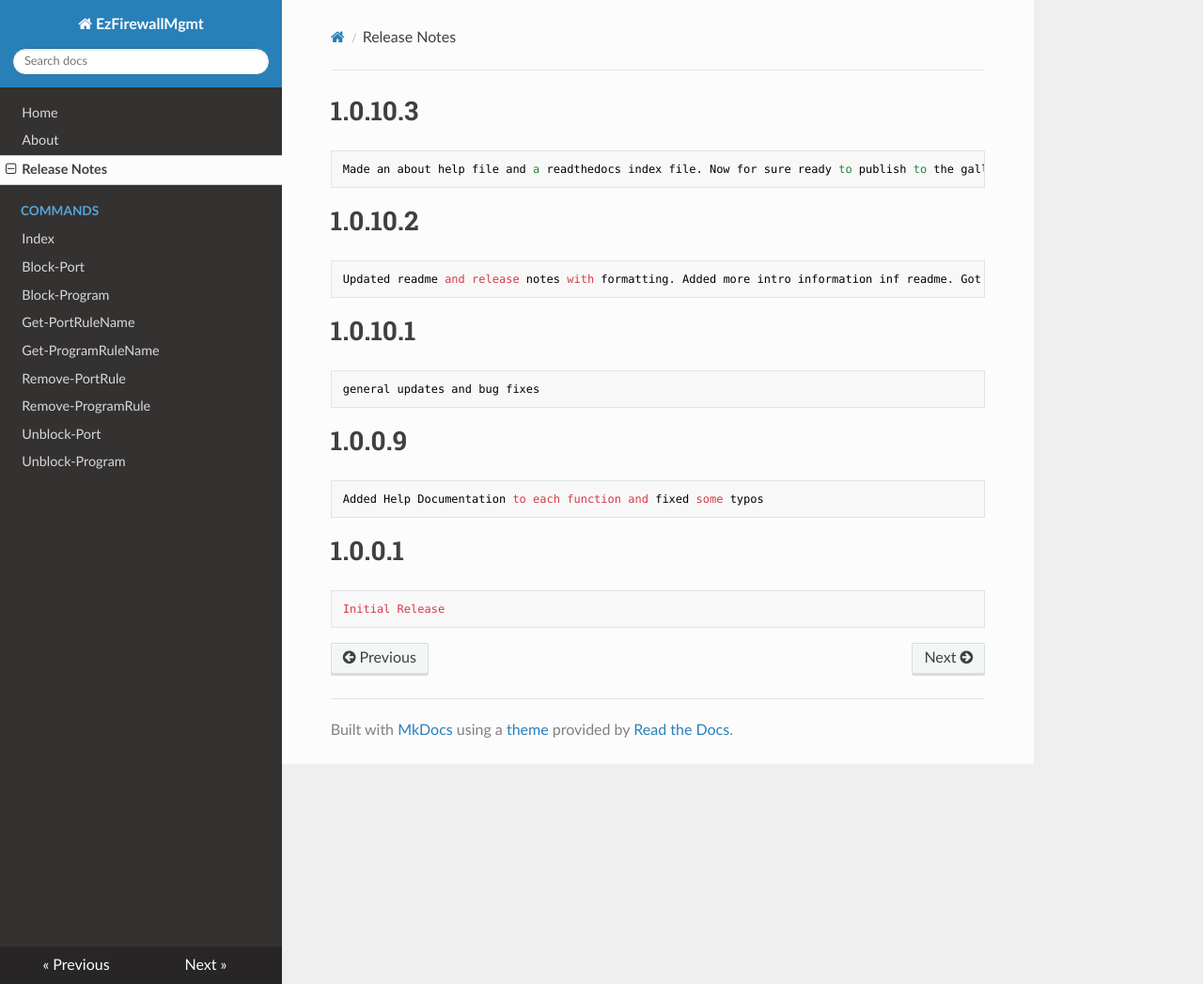
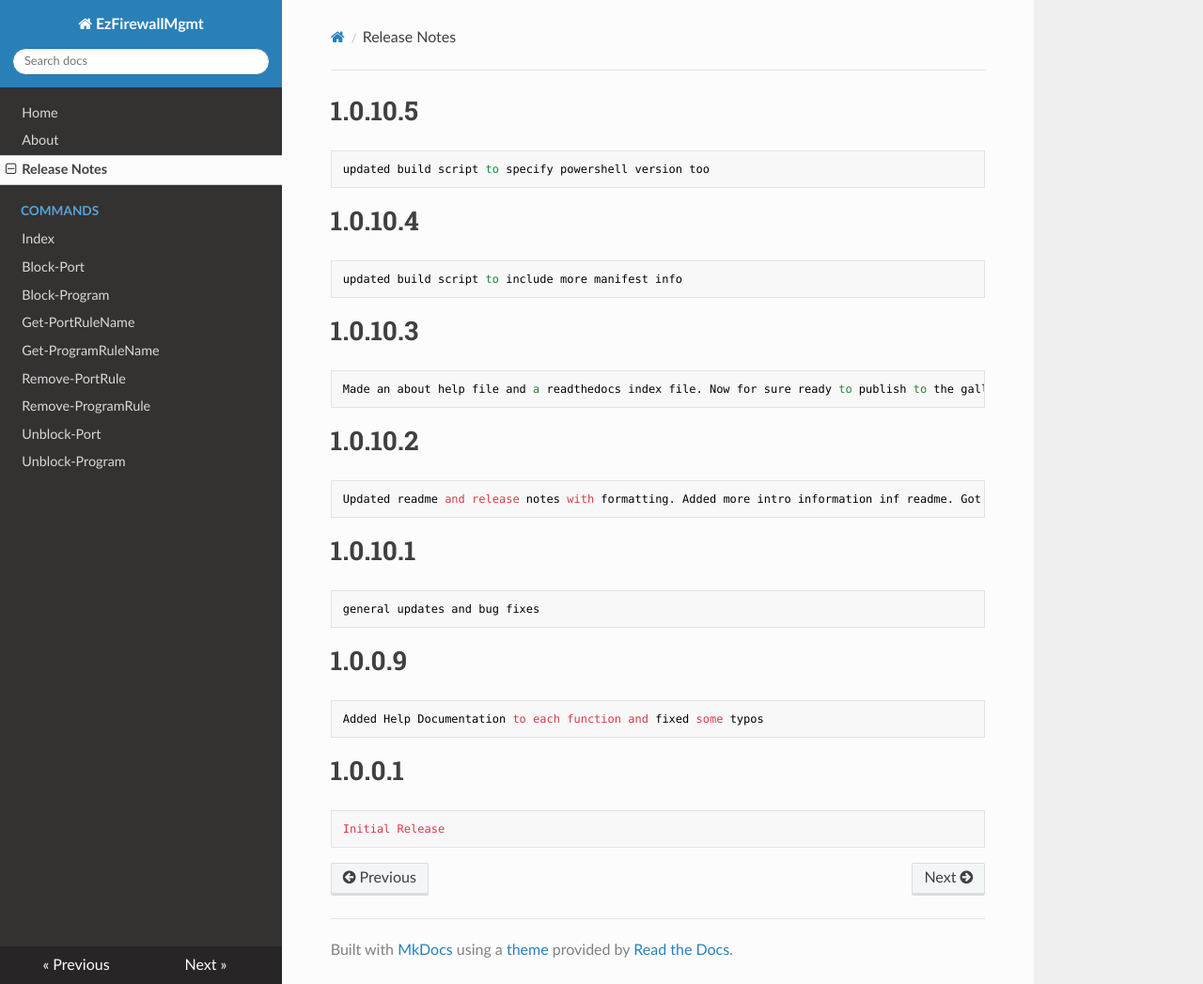
Before and after one commit to darksidemilk/EzFirewallMgmt, an MkDocs documentation site: the page built from docs/ReleaseNotes.md, in a window 1280 px wide and 1047 px high. Shown: the whole window at 94% size. Built offline with MkDocs 1.6.1, drawn with Linux system fonts in a browser that asks for light colours; nearby versions of some CDN libraries.

Commit message:
Updated build script and manifest to include minimum powershell version of 3.0

```diff
--- a/docs/ReleaseNotes.md
+++ b/docs/ReleaseNotes.md
@@ -1,3 +1,11 @@
+
+# 1.0.10.5
+
+	updated build script to specify powershell version too
+
+# 1.0.10.4
+
+	updated build script to include more manifest info
 
 # 1.0.10.3
 
```
Also changed, not shown: 2 other files.
